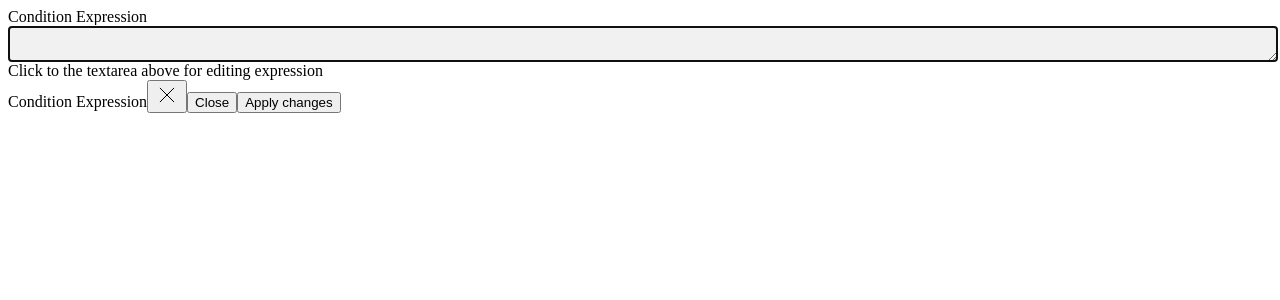
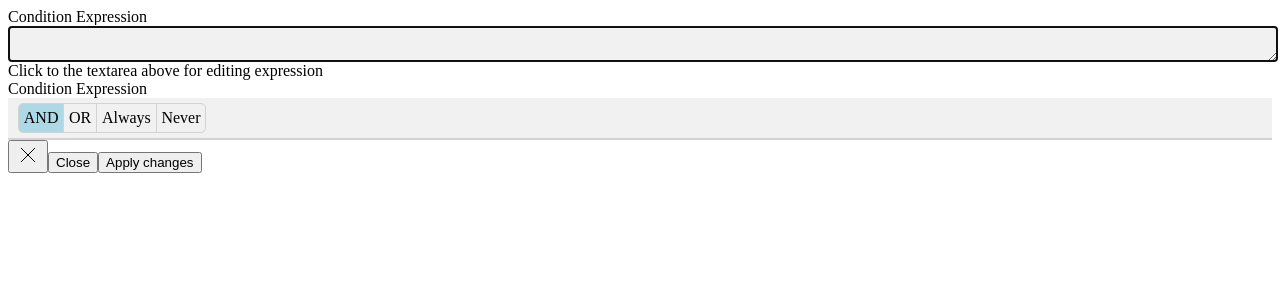
Before and after one commit to dimovs/fxbo, a Vue app: page / in a window 1280 px wide. Both pictures are taken after a click on the element 640 px from the left and 44 px from the top of the page. Shown: the top 300 px of the page. Built offline with nearby package versions, Linux system fonts and the light colour scheme.

Commit message:
add toggle of operators

```diff
--- a/src/components/RegExpController.vue
+++ b/src/components/RegExpController.vue
@@ -11,6 +11,22 @@
     </div>
     <div v-if="isPopupShowed" class="reg-exp-controller__popup">
       <span class="reg-exp-controller__text">Condition Expression</span>
+
+      <div class="reg-exp-controller__controls">
+        <ul class="operators">
+          <template v-for="(operator, i) in operators" :key="i">
+            <li
+              @click="selectOperator(operator)"
+              @keyup.enter="selectOperator(operator)"
+              :class="{'operators__item': true, 'active': currentOperator === operator}"
+              tabindex="0"
+            >
+              {{ operator }}
+            </li>
+          </template>
+        </ul>
+      </div>
+
       <button @click="hidePopup" type="button">
         <svg @click="hidePopup" height="24" role="img" width="24" viewBox="0 0 24 24">
           <path d="M4.93,4.93,19.07,19.07m-14.14,0L19.07,4.93"
@@ -27,7 +43,14 @@
 </template>
 
 <script>
-import { ref } from 'vue';
+import { ref, computed } from 'vue';
+
+const OPERATORS = {
+  AND: 'AND',
+  OR: 'OR',
+  ALWAYS: 'Always',
+  NEVER: 'Never',
+};
 
 export default {
   name: 'RegExpController',
@@ -40,6 +63,9 @@ export default {
   setup() {
     const expressions = ref('');
     const isPopupShowed = ref(false);
+    const currentOperator = ref(OPERATORS.AND);
+
+    const operators = computed(() => Object.values(OPERATORS));
 
     const showPopup = () => {
       isPopupShowed.value = true;
@@ -47,12 +73,18 @@ export default {
     const hidePopup = () => {
       isPopupShowed.value = false;
     };
+    const selectOperator = (operator) => {
+      currentOperator.value = operator;
+    };
 
     return {
       expressions,
       isPopupShowed,
+      currentOperator,
+      operators,
+      hidePopup,
+      selectOperator,
       showPopup,
-      hidePopup,
     };
   },
 };
@@ -69,4 +101,40 @@ export default {
   width: 100%;
   background-color: rgba(241, 241, 241, 1);
 }
+
+.reg-exp-controller__controls {
+  display: flex;
+  flex-direction: row;
+  flex-wrap: wrap;
+  justify-content: space-between;
+  padding: 5px 10px;
+  border-bottom: 2px solid lightgray;
+  background-color: rgba(241, 241, 241, 1);
+}
+
+.operators {
+  display: flex;
+  flex-direction: row;
+  flex-wrap: nowrap;
+  margin-top: 0;
+  margin-bottom: 0;
+  padding-left: 0;
+  border: 1px solid lightgray;
+  border-radius: 5px;
+  overflow: hidden;
+  list-style-type: none;
+}
+
+.operators__item {
+  padding: 0.3em;
+  cursor: pointer;
+}
+
+.operators__item.active {
+  background-color: lightblue;
+}
+
+.operators__item:not(:last-child) {
+  border-right: 1px solid lightgray;
+}
 </style>
```
